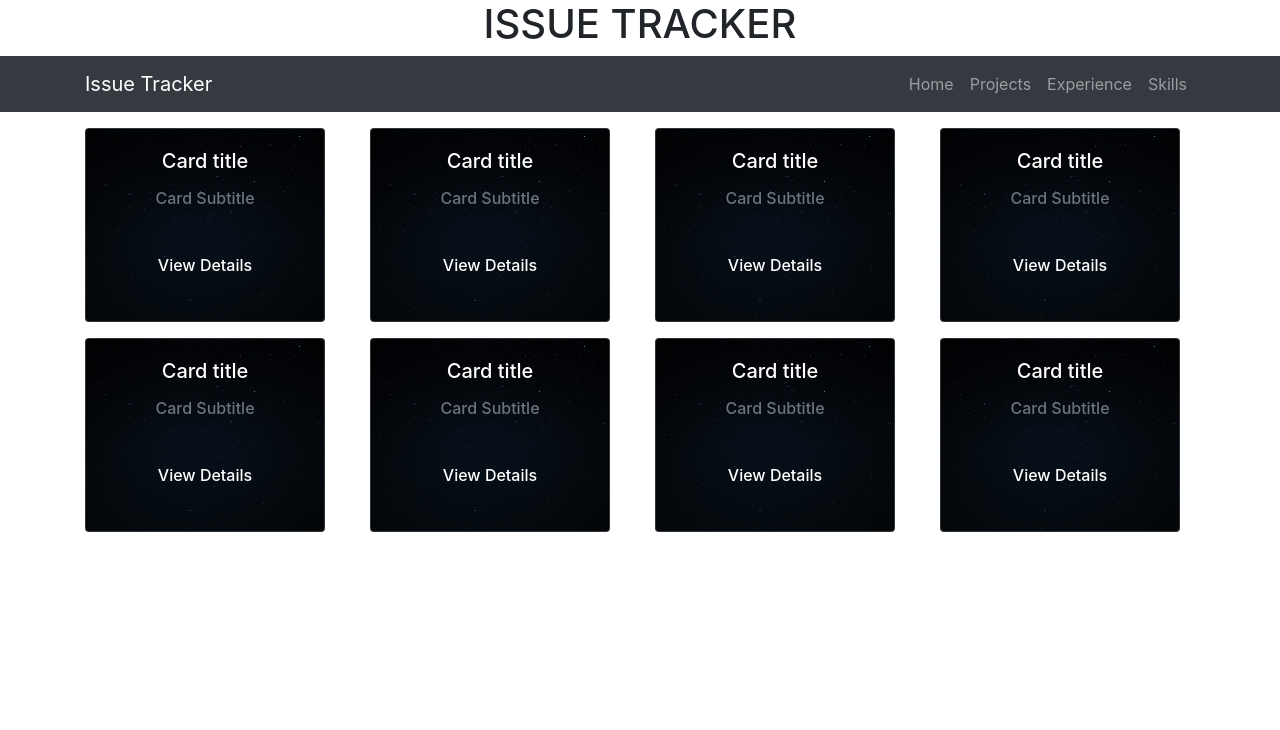
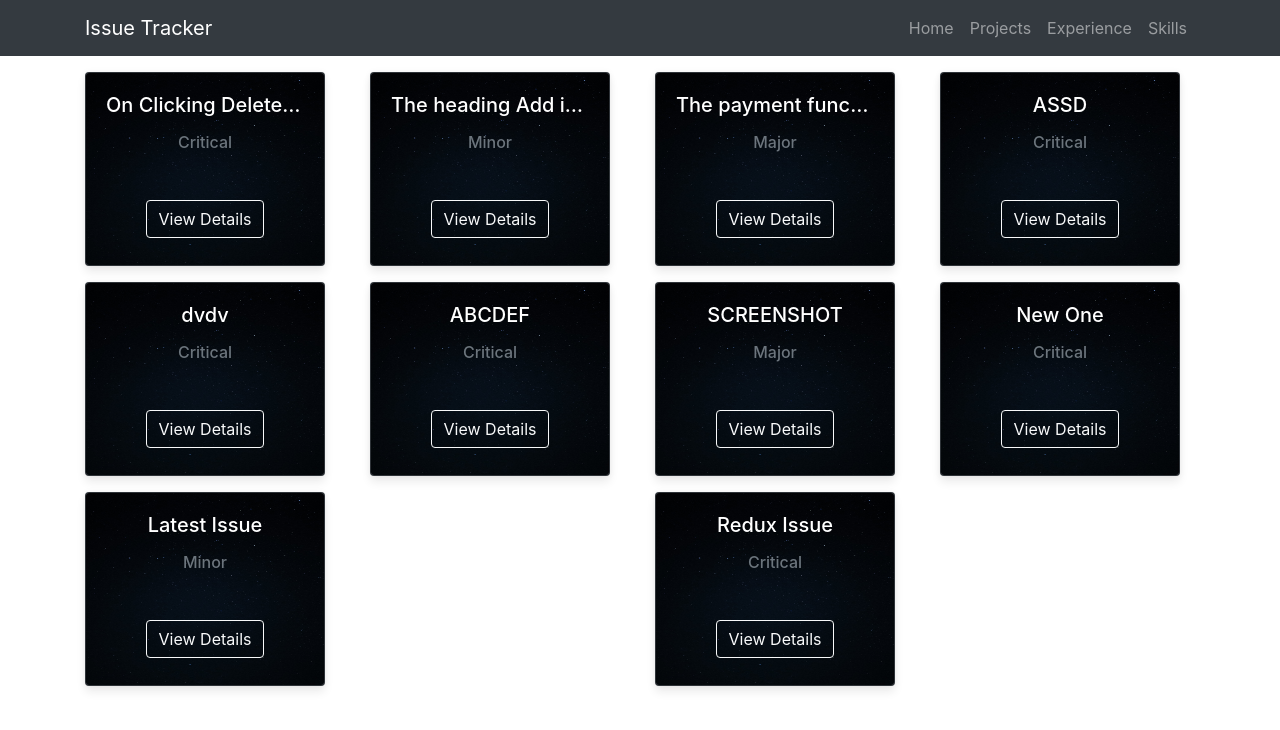
Before and after one commit to ravikumarpal281/Issue-Tracker, a React (Create React App) app: page / in a window 1280 px wide. Shown: the top 730 px of the page. Built offline with nearby package versions, Linux system fonts and the light colour scheme; data requests are answered from the project's data file.

Commit message:
Home Page Changes

```diff
--- /dev/null
+++ b/db.json
@@ -0,0 +1,64 @@
+{
+  "Issues": [
+    {
+      "id": 1,
+      "description": "On Clicking Delete, the application crashes",
+      "severity": "Critical",
+      "status": "Open"
+    },
+    {
+      "id": 2,
+      "description": "The heading Add is wrongly displayed as Edit",
+      "severity": "Minor",
+      "status": "Closed"
+    },
+    {
+      "id": 3,
+      "description": "The payment functionality is missing",
+      "severity": "Major",
+      "status": "In Progress"
+    },
+    {
+      "description": "ASSD",
+      "severity": "Critical",
+      "status": "Open",
+      "id": 4
+    },
+    {
+      "description": "dvdv",
+      "severity": "Critical",
+      "status": "Open",
+      "id": 5
+    },
+    {
+      "description": "ABCDEF",
+      "severity": "Critical",
+      "status": "Open",
+      "id": 6
+    },
+    {
+      "description": "SCREENSHOT",
+      "severity": "Major",
+      "status": "In Progress",
+      "id": 7
+    },
+    {
+      "description": "New One",
+      "severity": "Critical",
+      "status": "Open",
+      "id": 8
+    },
+    {
+      "description": "Latest Issue",
+      "severity": "Minor",
+      "status": "Open",
+      "id": 9
+    },
+    {
+      "description": "Redux Issue",
+      "severity": "Critical",
+      "status": "Open",
+      "id": 10
+    }
+  ]
+}
--- a/package.json
+++ b/package.json
@@ -6,13 +6,16 @@
     "@testing-library/jest-dom": "^5.11.9",
     "@testing-library/react": "^11.2.5",
     "@testing-library/user-event": "^12.7.1",
+    "axios": "^0.21.1",
     "bootstrap": "^4.6.0",
+    "json-server": "^0.16.3",
     "react": "^17.0.1",
     "react-bootstrap": "^1.5.0",
     "react-dom": "^17.0.1",
     "react-redux": "^7.2.2",
     "react-scripts": "4.0.2",
     "redux": "^4.0.5",
+    "redux-thunk": "^2.3.0",
     "web-vitals": "^1.1.0"
   },
   "scripts": {
--- a/src/App.css
+++ b/src/App.css
@@ -2,37 +2,24 @@
   text-align: center;
 }
 
-.App-logo {
-  height: 40vmin;
-  pointer-events: none;
+.card {
+  border-radius: 4px;
+  background: #fff;
+  box-shadow: 0 6px 10px rgba(0, 0, 0, 0.08), 0 0 6px rgba(0, 0, 0, 0.05);
+  transition: 0.3s transform cubic-bezier(0.155, 1.105, 0.295, 1.12),
+    0.3s box-shadow,
+    0.3s -webkit-transform cubic-bezier(0.155, 1.105, 0.295, 1.12);
+  overflow: hidden;
 }
 
-@media (prefers-reduced-motion: no-preference) {
-  .App-logo {
-    animation: App-logo-spin infinite 20s linear;
-  }
+.card:hover {
+  transform: scale(1.1);
+  box-shadow: 0 10px 20px rgba(0, 0, 0, 0.12), 0 4px 8px rgba(0, 0, 0, 0.06);
+  overflow: hidden;
 }
 
-.App-header {
-  background-color: #282c34;
-  min-height: 100vh;
-  display: flex;
-  flex-direction: column;
-  align-items: center;
-  justify-content: center;
-  font-size: calc(10px + 2vmin);
-  color: white;
+.text-truncate {
+  overflow: hidden;
+  text-overflow: ellipsis;
+  white-space: nowrap;
 }
-
-.App-link {
-  color: #61dafb;
-}
-
-@keyframes App-logo-spin {
-  from {
-    transform: rotate(0deg);
-  }
-  to {
-    transform: rotate(360deg);
-  }
-}
--- a/src/App.js
+++ b/src/App.js
@@ -1,15 +1,17 @@
+import "bootstrap/dist/css/bootstrap.min.css";
+import { Provider } from "react-redux";
 import "./App.css";
-import "bootstrap/dist/css/bootstrap.min.css";
 import HomePage from "./components/HomePage";
 import NavBar from "./components/NavBar";
-
+import store from "./components/redux/store";
 function App() {
   return (
-    <div className="App">
-      <h1>ISSUE TRACKER</h1>
-      <NavBar></NavBar>
-      <HomePage></HomePage>
-    </div>
+    <Provider store={store}>
+      <div className="App">
+        <NavBar></NavBar>
+        <HomePage></HomePage>
+      </div>
+    </Provider>
   );
 }
 
--- a/src/components/HomePage.js
+++ b/src/components/HomePage.js
@@ -1,168 +1,35 @@
 import React from "react";
-import { Card, Col, Container, Row } from "react-bootstrap";
-import bgImage from "../assets/images/bgimg.jpg";
+import { useEffect } from "react";
+import { Spinner } from "react-bootstrap";
+import { connect } from "react-redux";
+import IssuesList from "./IssuesList";
+import { fetchIssuesAPI } from "./redux/actions/IssueActions";
 
-const HomePage = () => {
-  return (
+const HomePage = ({ issuesData, fetchIssues }) => {
+  useEffect(() => {
+    fetchIssues();
+  }, []);
+  console.log("ISSUE LIST", issuesData.issues);
+  return issuesData.loading ? (
+    <Spinner animation="border" variant="success" />
+  ) : issuesData.error ? (
+    <h2>{issuesData.error}</h2>
+  ) : (
     <div>
-      <Container>
-        <Row>
-          <Col>
-            <Card
-              className="bg-dark mt-3 text-white"
-              style={{ width: "15rem" }}
-            >
-              <Card.Img
-                src={bgImage}
-                alt="Card image"
-                style={{ height: "12rem" }}
-              />
-              <Card.ImgOverlay>
-                <Card.Title>Card title</Card.Title>
-                <Card.Subtitle className="mt-3 mb-5 text-muted">
-                  Card Subtitle
-                </Card.Subtitle>
-                <h6>View Details</h6>
-              </Card.ImgOverlay>
-            </Card>
-          </Col>
-          <Col>
-            <Card
-              className="bg-dark mt-3 text-white"
-              style={{ width: "15rem" }}
-            >
-              <Card.Img
-                src={bgImage}
-                alt="Card image"
-                style={{ height: "12rem" }}
-              />
-              <Card.ImgOverlay>
-                <Card.Title>Card title</Card.Title>
-                <Card.Subtitle className="mt-3 mb-5 text-muted">
-                  Card Subtitle
-                </Card.Subtitle>
-                <h6>View Details</h6>
-              </Card.ImgOverlay>
-            </Card>
-          </Col>
-          <Col>
-            <Card
-              className="bg-dark mt-3 text-white"
-              style={{ width: "15rem" }}
-            >
-              <Card.Img
-                src={bgImage}
-                alt="Card image"
-                style={{ height: "12rem" }}
-              />
-              <Card.ImgOverlay>
-                <Card.Title>Card title</Card.Title>
-                <Card.Subtitle className="mt-3 mb-5 text-muted">
-                  Card Subtitle
-                </Card.Subtitle>
-                <h6>View Details</h6>
-              </Card.ImgOverlay>
-            </Card>
-          </Col>
-          <Col>
-            <Card
-              className="bg-dark mt-3 text-white"
-              style={{ width: "15rem" }}
-            >
-              <Card.Img
-                src={bgImage}
-                alt="Card image"
-                style={{ height: "12rem" }}
-              />
-              <Card.ImgOverlay>
-                <Card.Title>Card title</Card.Title>
-                <Card.Subtitle className="mt-3 mb-5 text-muted">
-                  Card Subtitle
-                </Card.Subtitle>
-                <h6>View Details</h6>
-              </Card.ImgOverlay>
-            </Card>
-          </Col>
-          <Col>
-            <Card
-              className="bg-dark mt-3 text-white"
-              style={{ width: "15rem" }}
-            >
-              <Card.Img
-                src={bgImage}
-                alt="Card image"
-                style={{ height: "12rem" }}
-              />
-              <Card.ImgOverlay>
-                <Card.Title>Card title</Card.Title>
-                <Card.Subtitle className="mt-3 mb-5 text-muted">
-                  Card Subtitle
-                </Card.Subtitle>
-                <h6>View Details</h6>
-              </Card.ImgOverlay>
-            </Card>
-          </Col>
-          <Col>
-            <Card
-              className="bg-dark mt-3 text-white"
-              style={{ width: "15rem" }}
-            >
-              <Card.Img
-                src={bgImage}
-                alt="Card image"
-                style={{ height: "12rem" }}
-              />
-              <Card.ImgOverlay>
-                <Card.Title>Card title</Card.Title>
-                <Card.Subtitle className="mt-3 mb-5 text-muted">
-                  Card Subtitle
-                </Card.Subtitle>
-                <h6>View Details</h6>
-              </Card.ImgOverlay>
-            </Card>
-          </Col>
-          <Col>
-            <Card
-              className="bg-dark mt-3 text-white"
-              style={{ width: "15rem" }}
-            >
-              <Card.Img
-                src={bgImage}
-                alt="Card image"
-                style={{ height: "12rem" }}
-              />
-              <Card.ImgOverlay>
-                <Card.Title>Card title</Card.Title>
-                <Card.Subtitle className="mt-3 mb-5 text-muted">
-                  Card Subtitle
-                </Card.Subtitle>
-                <h6>View Details</h6>
-              </Card.ImgOverlay>
-            </Card>
-          </Col>
-          <Col>
-            <Card
-              className="bg-dark mt-3 text-white"
-              style={{ width: "15rem" }}
-            >
-              <Card.Img
-                src={bgImage}
-                alt="Card image"
-                style={{ height: "12rem" }}
-              />
-              <Card.ImgOverlay>
-                <Card.Title>Card title</Card.Title>
-                <Card.Subtitle className="mt-3 mb-5 text-muted">
-                  Card Subtitle
-                </Card.Subtitle>
-                <h6>View Details</h6>
-              </Card.ImgOverlay>
-            </Card>
-          </Col>
-        </Row>
-      </Container>
+      <IssuesList issues={issuesData.issues}></IssuesList>
     </div>
   );
 };
 
-export default HomePage;
+const mapStateToProps = (state) => {
+  return {
+    issuesData: state.issues,
+  };
+};
+
+const mapDispatchToProps = (dispatch) => {
+  return {
+    fetchIssues: () => dispatch(fetchIssuesAPI()),
+  };
+};
+export default connect(mapStateToProps, mapDispatchToProps)(HomePage);
--- /dev/null
+++ b/src/components/IssuesList.js
@@ -0,0 +1,30 @@
+import React from "react";
+import { Button, Card, Col, Container, Row, Spinner } from "react-bootstrap";
+import bgImage from "../assets/images/bgimg.jpg";
+
+const IssuesList = ({ issues }) => {
+  console.log("ISSUES ISSUELIST" + issues);
+  const issueListToDisplay = issues.map((item) => (
+    <Col key={item.id}>
+      <Card className="bg-dark mt-3 text-white" style={{ width: "15rem" }}>
+        <Card.Img src={bgImage} alt="Card image" style={{ height: "12rem" }} />
+        <Card.ImgOverlay>
+          <Card.Title className="text-truncate">{item.description}</Card.Title>
+          <Card.Subtitle className="mt-3 mb-5 text-muted">
+            {item.severity}
+          </Card.Subtitle>
+          <Button variant="outline-light">View Details</Button>
+        </Card.ImgOverlay>
+      </Card>
+    </Col>
+  ));
+  return (
+    <div>
+      <Container>
+        <Row>{issueListToDisplay}</Row>
+      </Container>
+    </div>
+  );
+};
+
+export default IssuesList;
--- /dev/null
+++ b/src/components/redux/Constants.js
@@ -0,0 +1,3 @@
+export const FETCH_ISSUES_REQUEST = "FETCH_ISSUES_REQUEST";
+export const FETCH_ISSUES_SUCCESS = "FETCH_ISSUES_SUCCESS";
+export const FETCH_ISSUES_ERROR = "FETCH_ISSUES_ERROR";
--- /dev/null
+++ b/src/components/redux/actions/IssueActions.js
@@ -0,0 +1,41 @@
+import {
+  FETCH_ISSUES_ERROR,
+  FETCH_ISSUES_REQUEST,
+  FETCH_ISSUES_SUCCESS,
+} from "../Constants";
+
+import axios from "axios";
+
+export const fetchIssues = () => {
+  return {
+    type: FETCH_ISSUES_REQUEST,
+  };
+};
+
+export const fetchIssuesSuccess = (payload) => {
+  return {
+    type: FETCH_ISSUES_SUCCESS,
+    payload: payload,
+  };
+};
+
+export const fetchIssuesError = (error) => {
+  return {
+    type: FETCH_ISSUES_ERROR,
+    payload: error,
+  };
+};
+
+export const fetchIssuesAPI = () => {
+  return (dispatch) => {
+    dispatch(fetchIssues());
+    axios
+      .get("http://localhost:30001/Issues")
+      .then((response) => {
+        dispatch(fetchIssuesSuccess(response.data));
+      })
+      .catch((err) => {
+        dispatch(fetchIssuesError(err.message));
+      });
+  };
+};
--- /dev/null
+++ b/src/components/redux/reducers/IssueReducer.js
@@ -0,0 +1,41 @@
+import {
+  FETCH_ISSUES_ERROR,
+  FETCH_ISSUES_REQUEST,
+  FETCH_ISSUES_SUCCESS,
+} from "../Constants";
+
+const initialState = {
+  loading: false,
+  issues: [],
+  error: "",
+};
+
+const issueReducer = (state = initialState, action) => {
+  switch (action.type) {
+    case FETCH_ISSUES_REQUEST:
+      return {
+        ...state,
+        loading: true,
+      };
+
+    case FETCH_ISSUES_SUCCESS:
+      return {
+        ...state,
+        loading: false,
+        issues: action.payload,
+      };
+
+    case FETCH_ISSUES_ERROR:
+      return {
+        ...state,
+        loading: false,
+        issues: [],
+        error: action.payload,
+      };
+
+    default:
+      return state;
+  }
+};
+
+export default issueReducer;
--- /dev/null
+++ b/src/components/redux/rootreducer.js
@@ -0,0 +1,7 @@
+import { combineReducers } from "redux";
+import IssueReducer from "./reducers/IssueReducer";
+const rootReducer = combineReducers({
+  issues: IssueReducer,
+});
+
+export default rootReducer;
--- /dev/null
+++ b/src/components/redux/store.js
@@ -0,0 +1,7 @@
+import { createStore, applyMiddleware } from "redux";
+import rootReducer from "./rootreducer";
+import thunk from "redux-thunk";
+
+const store = createStore(rootReducer, applyMiddleware(thunk));
+
+export default store;
```
Also changed, not shown: src/components/SignUp.js (added, +7 -0 lines), 1 other file (tests, documents, lock files or other folders).
